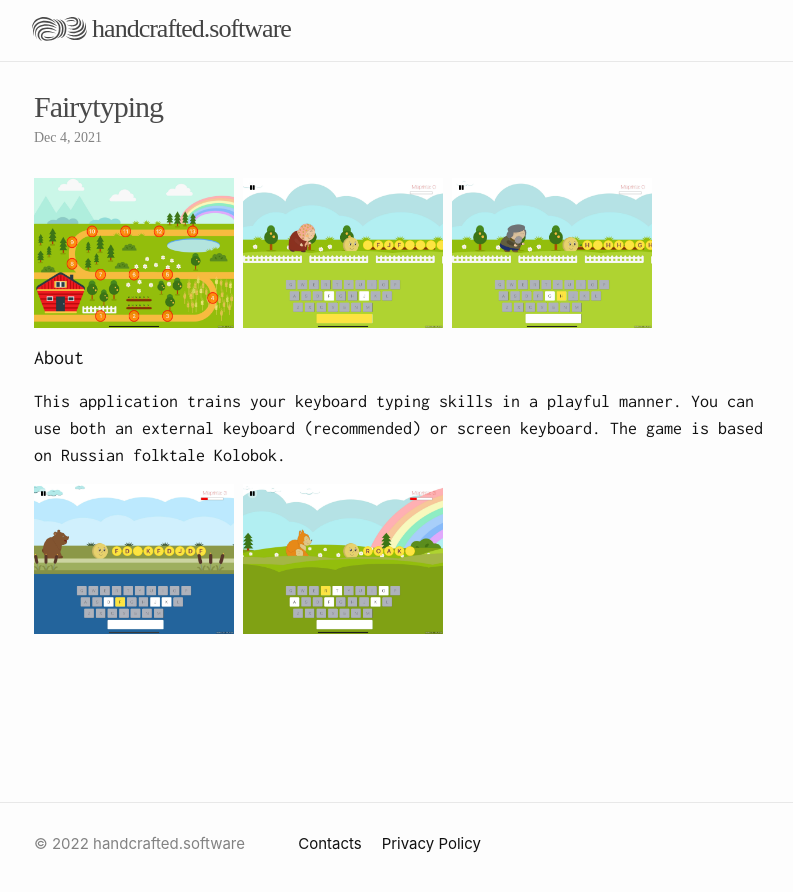
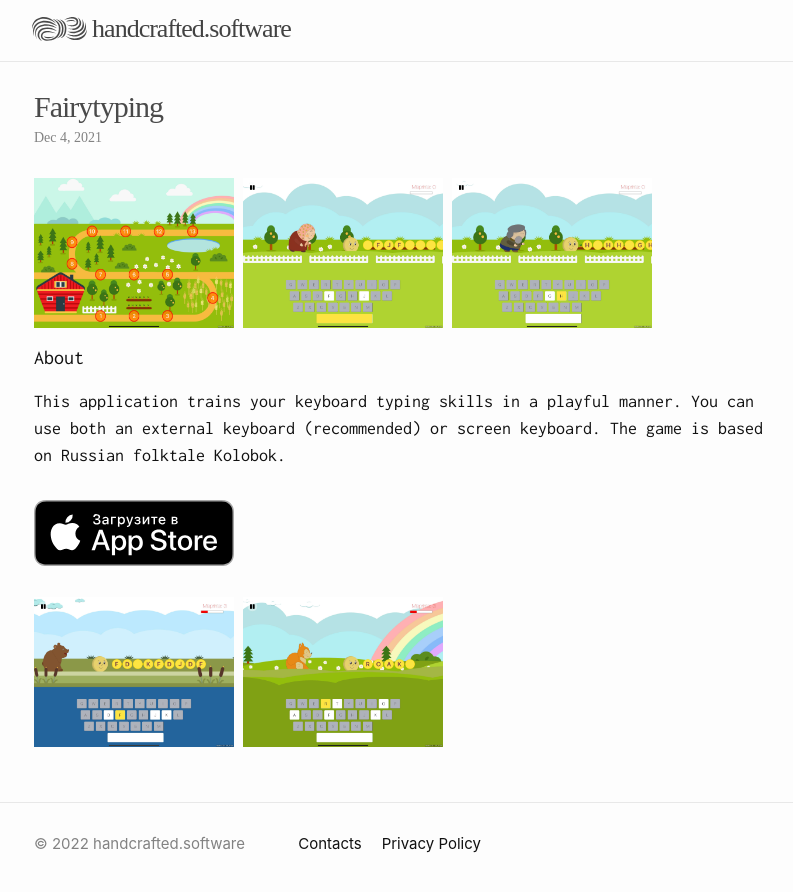
Before and after one commit to handcraftedsoftware/pages, a Jekyll site: the page built from _posts/2021-12-4-fairytyping.md, in a window 1280 px wide. Shown: the top 892 px of the page, without its empty margins (236-1029 px from the left). Built offline with Jekyll 4.4.1, drawn with Linux system fonts in a browser that asks for light colours; some web fonts are replaced.

```diff
--- a/_posts/2021-12-4-fairytyping.md
+++ b/_posts/2021-12-4-fairytyping.md
@@ -14,5 +14,9 @@
 You can use both an external keyboard (recommended) or screen keyboard.
 The game is based on Russian folktale Kolobok.
 
+<a href="https://apps.apple.com/ru/app/fairytyping/id1598729563" style="display: inline-block; margin: 1rem 0;">
+    <img src="/assets/images/download-on-the-app-store-ru.svg" width="200"/>
+</a>
+
 <img src="/assets/images/fairytyping/4.jpg" width="200"/>
 <img src="/assets/images/fairytyping/5.jpg" width="200"/>
```
